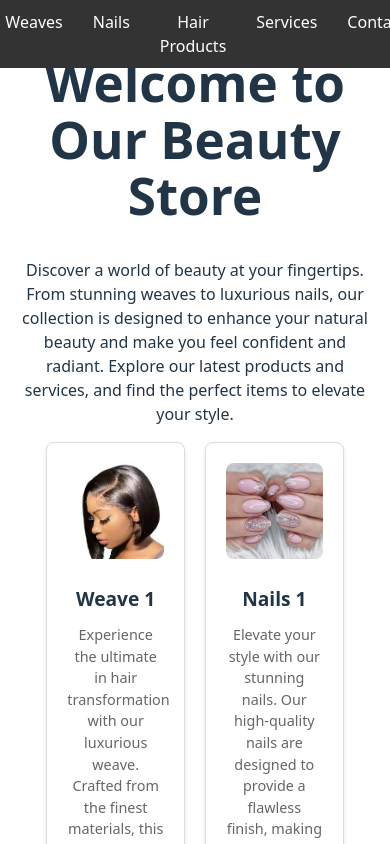
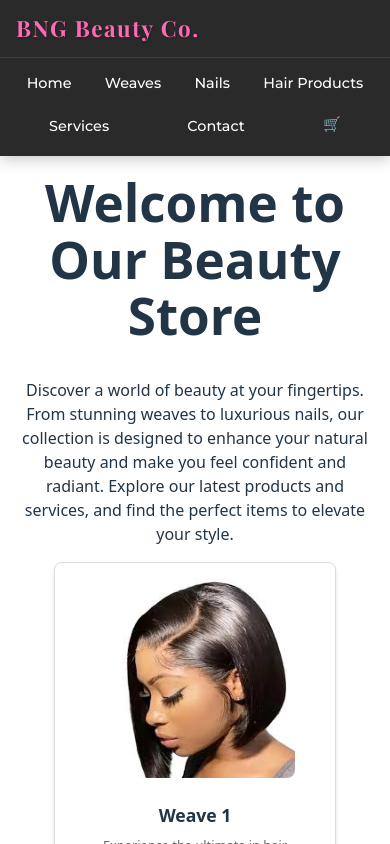
Before and after one commit to TshepoMadira/beauty-website, a React (Vite) app: page / in a window 390 px wide. Shown: the top 844 px of the page. Built offline with nearby package versions, Linux system fonts and the light colour scheme.

Commit message:
Improve mobile responsiveness with additional breakpoints

```diff
--- a/src/components/Header.css
+++ b/src/components/Header.css
@@ -1,60 +1,216 @@
-/* src/components/Header.css */
-header {
-  background-color: #333;
-  color: white;
-  padding: 10px 0;
-  text-align: center;
-  position: fixed; /* Makes header stay in place */
-  top: 0;          /* Positions at top of viewport */
-  left: 0;         /* Stretches full width */
-  right: 0;        /* Stretches full width */
-  width: 100%;     /* Ensures full width coverage */
-  z-index: 1000;   /* Keeps header above other content */
+@import url('https://fonts.googleapis.com/css2?family=Playfair+Display:wght@700&family=Montserrat:wght@400;500&display=swap');
+
+:root {
+  --dark-bg: #2a2a2a;
+  --darker-bg: #222;
+  --accent: #ff69b4;
+  --text-light: #ffffff;
+  --text-muted: #cccccc;
+  --transition: all 0.3s ease;
 }
 
-header nav {
+/* Base Layout */
+.site-header {
+  position: fixed;
+  top: 0;
+  left: 0;
+  right: 0;
+  width: 100%;
+  z-index: 1000;
+  background-color: var(--dark-bg);
+  box-shadow: 0 2px 15px rgba(0, 0, 0, 0.25);
+  transition: var(--transition);
+  display: flex;
+  flex-direction: column;
+}
+
+.site-header.scrolled {
+  background-color: rgba(42, 42, 42, 0.85);
+  backdrop-filter: blur(10px);
+  -webkit-backdrop-filter: blur(10px);
+  box-shadow: 0 2px 20px rgba(0, 0, 0, 0.3);
+}
+
+.company-banner {
+  padding: 1rem 2rem;
+  text-align: left;
+  border-bottom: 1px solid rgba(255, 255, 255, 0.1);
+  transition: var(--transition);
+}
+
+.site-header.scrolled .company-banner {
+  background-color: transparent;
+  border-bottom-color: rgba(255, 255, 255, 0.05);
+}
+
+.company-title {
+  font-family: 'Playfair Display', serif;
+  font-weight: 700;
+  font-size: 2rem;
+  color: var(--accent);
+  margin: 0;
+  letter-spacing: 1.5px;
+  text-shadow: 1px 1px 3px rgba(0, 0, 0, 0.3);
+  transition: var(--transition);
+}
+
+.site-header.scrolled .company-title {
+  color: rgba(255, 105, 180, 0.9);
+}
+
+.main-nav {
+  padding: 0.75rem 2rem;
+}
+
+.nav-list {
   display: flex;
   justify-content: center;
+  align-items: center;
+  list-style: none;
+  margin: 0;
+  padding: 0;
+  gap: 1rem;
 }
 
-header nav ul {
-  list-style: none;
-  padding: 0;
-  margin: 0;
-  display: flex;
-}
-
-header nav ul li {
-  margin: 0 15px;
-}
-
-header nav ul li a {
-  color: white;
+/* Navigation Items */
+.nav-item a {
+  font-family: 'Montserrat', sans-serif;
+  font-weight: 500;
+  font-size: 1rem;
+  color: var(--text-light);
   text-decoration: none;
-  font-size: 16px;
-}
-
-header nav ul li a:hover {
-  text-decoration: underline;
-}
-
-/* Cart icon specific styles */
-.cart-icon {
-  margin-left: 20px; /* Adds some space before cart */
+  padding: 0.5rem 0.75rem;
+  transition: var(--transition);
   position: relative;
 }
 
-.cart-count {
+.nav-item a:hover {
+  color: var(--accent);
+}
+
+/* Dropdown Menus */
+.dropdown {
+  position: relative;
+}
+
+.dropdown-menu {
   position: absolute;
-  top: -8px;
-  right: -8px;
-  background-color: #ff69b4;
+  top: 100%;
+  left: 0;
+  min-width: 200px;
+  background-color: var(--darker-bg);
+  border-radius: 0 0 4px 4px;
+  box-shadow: 0 5px 15px rgba(0, 0, 0, 0.2);
+  opacity: 0;
+  visibility: hidden;
+  transform: translateY(10px);
+  transition: var(--transition);
+  z-index: 1001;
+}
+
+.dropdown:hover .dropdown-menu {
+  opacity: 1;
+  visibility: visible;
+  transform: translateY(0);
+}
+
+.dropdown-menu a {
+  display: block;
+  padding: 0.75rem 1.25rem;
+  color: var(--text-light);
+  border-bottom: 1px solid rgba(255, 255, 255, 0.05);
+  font-size: 0.95rem;
+}
+
+.dropdown-menu a:hover {
+  background-color: rgba(255, 105, 180, 0.1);
+  color: var(--accent);
+}
+
+.dropdown-menu a:last-child {
+  border-bottom: none;
+}
+
+/* Cart Icon */
+.cart-icon {
+  margin-left: auto;
+}
+
+.cart-link {
+  display: flex;
+  align-items: center;
+}
+
+.cart-badge {
+  background-color: var(--accent);
   color: white;
   border-radius: 50%;
-  width: 20px;
-  height: 20px;
+  width: 22px;
+  height: 22px;
   display: flex;
   align-items: center;
   justify-content: center;
-  font-size: 12px;
+  font-size: 0.75rem;
+  margin-left: 0.5rem;
+  font-weight: bold;
 }
+
+/* Content Spacing */
+body {
+  padding-top: 140px;
+}
+
+/* Browser Support Fallback */
+@supports not (backdrop-filter: blur(10px)) {
+  .site-header.scrolled {
+    background-color: rgba(42, 42, 42, 0.95);
+  }
+  .site-header.scrolled .company-banner {
+    background-color: rgba(34, 34, 34, 0.9);
+  }
+}
+
+/* Responsive Adjustments */
+@media (max-width: 992px) {
+  .company-title {
+    font-size: 1.8rem;
+  }
+  .nav-list {
+    gap: 0.75rem;
+  }
+  body {
+    padding-top: 130px;
+  }
+}
+
+@media (max-width: 768px) {
+  .company-banner {
+    padding: 1rem;
+  }
+  .company-title {
+    font-size: 1.6rem;
+  }
+  .main-nav {
+    padding: 0.75rem 1rem;
+  }
+  body {
+    padding-top: 120px;
+  }
+}
+
+@media (max-width: 576px) {
+  .company-title {
+    font-size: 1.4rem;
+  }
+  .nav-item a {
+    font-size: 0.9rem;
+    padding: 0.5rem;
+  }
+  .nav-list {
+    flex-wrap: wrap;
+    justify-content: space-around;
+  }
+  .cart-icon {
+    margin-left: 0;
+  }
+}
--- a/src/components/Header.jsx
+++ b/src/components/Header.jsx
@@ -1,22 +1,60 @@
 // src/components/Header.js
-import React from 'react';
+import React, { useState, useEffect } from 'react';
 import { Link } from 'react-router-dom';
 import './Header.css';
 
 const Header = ({ cartCount }) => {
+  const [scrolled, setScrolled] = useState(false);
+
+  useEffect(() => {
+    const handleScroll = () => {
+      const isScrolled = window.scrollY > 10;
+      if (isScrolled !== scrolled) {
+        setScrolled(isScrolled);
+      }
+    };
+
+    window.addEventListener('scroll', handleScroll, { passive: true });
+    return () => {
+      window.removeEventListener('scroll', handleScroll);
+    };
+  }, [scrolled]);
+
   return (
-    <header>
-      <nav>
-        <ul>
-          <li><Link to="/">Home</Link></li>
-          <li><Link to="/weaves">Weaves</Link></li>
-          <li><Link to="/nails">Nails</Link></li>
-          <li><Link to="/hair-products">Hair Products</Link></li>
-          <li><Link to="/services">Services</Link></li>
-          <li><Link to="/contact">Contact</Link></li>
-          <li className="cart-icon">
-            <Link to="/cart">
-              🛒 {cartCount > 0 && <span className="cart-count">{cartCount}</span>}
+    <header className={`site-header ${scrolled ? 'scrolled' : ''}`}>
+      <div className="company-banner">
+        <h1 className="company-title">BNG Beauty Co.</h1>
+      </div>
+      <nav className="main-nav">
+        <ul className="nav-list">
+          <li className="nav-item"><Link to="/">Home</Link></li>
+
+          <li className="nav-item dropdown">
+            <Link to="/weaves" className="nav-link">Weaves</Link>
+            <div className="dropdown-menu">
+              <Link to="/weaves/brazilian">Brazilian</Link>
+              <Link to="/weaves/peruvian">Peruvian</Link>
+              <Link to="/weaves/indian">Indian</Link>
+              <Link to="/weaves/frontals">Frontals</Link>
+            </div>
+          </li>
+
+          <li className="nav-item dropdown">
+            <Link to="/nails" className="nav-link">Nails</Link>
+            <div className="dropdown-menu">
+              <Link to="/nails/gel-overlay">Gel Overlay</Link>
+              <Link to="/nails/acrylic">Acrylic</Link>
+              <Link to="/nails/buff-shine">Buff & Shine</Link>
+              <Link to="/nails/polygel">Polygel</Link>
+            </div>
+          </li>
+
+          <li className="nav-item"><Link to="/hair-products">Hair Products</Link></li>
+          <li className="nav-item"><Link to="/services">Services</Link></li>
+          <li className="nav-item"><Link to="/contact">Contact</Link></li>
+          <li className="nav-item cart-icon">
+            <Link to="/cart" className="cart-link">
+              🛒 {cartCount > 0 && <span className="cart-badge">{cartCount}</span>}
             </Link>
           </li>
         </ul>
--- a/src/components/ProductList.css
+++ b/src/components/ProductList.css
@@ -10,7 +10,7 @@
   display: flex;
   flex-wrap: wrap;
   justify-content: center;
-    gap: 20px;
+  gap: 15px;
 }
 
 .product-card {
@@ -18,33 +18,37 @@
   border: 1px solid #ddd;
   border-radius: 8px;
   box-shadow: 0 2px 4px rgba(0, 0, 0, 0.1);
-    width: calc(33.333% - 20px);
-    padding: 20px;
+  width: 250px; /* Fixed width instead of percentage */
+  padding: 15px;
   text-align: center;
 }
 
 .product-image {
   max-width: 100%;
-    height: auto;
+  height: 200px; /* Fixed height for images */
+  object-fit: cover; /* Ensures images maintain aspect ratio */
   border-radius: 8px;
   margin-bottom: 10px;
 }
 
 .product-name {
-    font-size: 1.2em;
-    margin: 10px 0;
+  font-size: 1.1em;
+  margin: 8px 0;
 }
 
 .product-description {
-    font-size: 0.9em;
+  font-size: 0.8em;
   color: #666;
-    margin: 10px 0;
+  margin: 8px 0;
+  height: 60px; /* Fixed height for description */
+  overflow: hidden; /* Hides text that overflows */
+  text-overflow: ellipsis; /* Adds ... for overflow text */
 }
 
 .product-price {
-    font-size: 1.1em;
+  font-size: 1em;
   color: #333;
-    margin: 10px 0;
+  margin: 8px 0;
 }
 
 .add-to-cart-button {
@@ -52,8 +56,8 @@
   color: white;
   border: none;
   border-radius: 4px;
-    padding: 10px 20px;
-    font-size: 1em;
+  padding: 8px 15px;
+  font-size: 0.9em;
   cursor: pointer;
   transition: background-color 0.3s;
 }
```
Also changed, not shown: src/components/Footer.css (added). Lines whose indentation alone changed are shown as unchanged.
